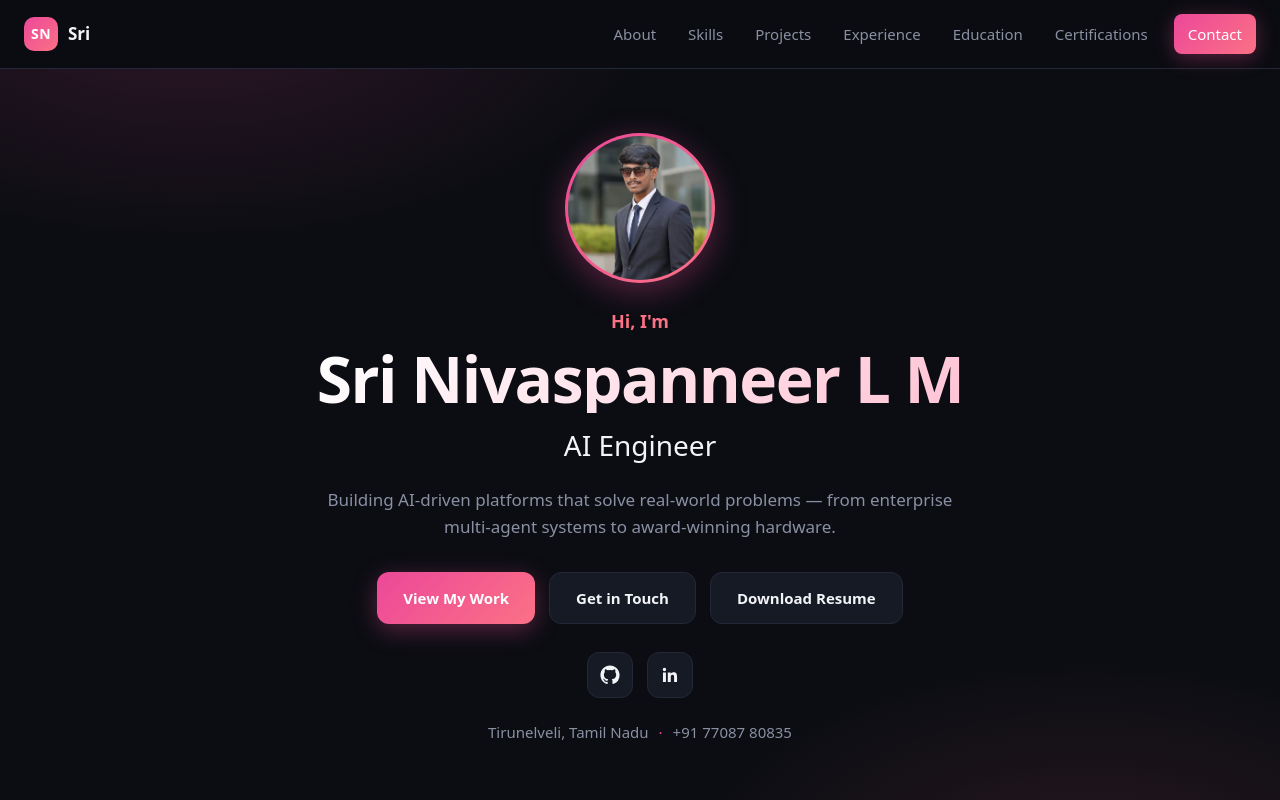
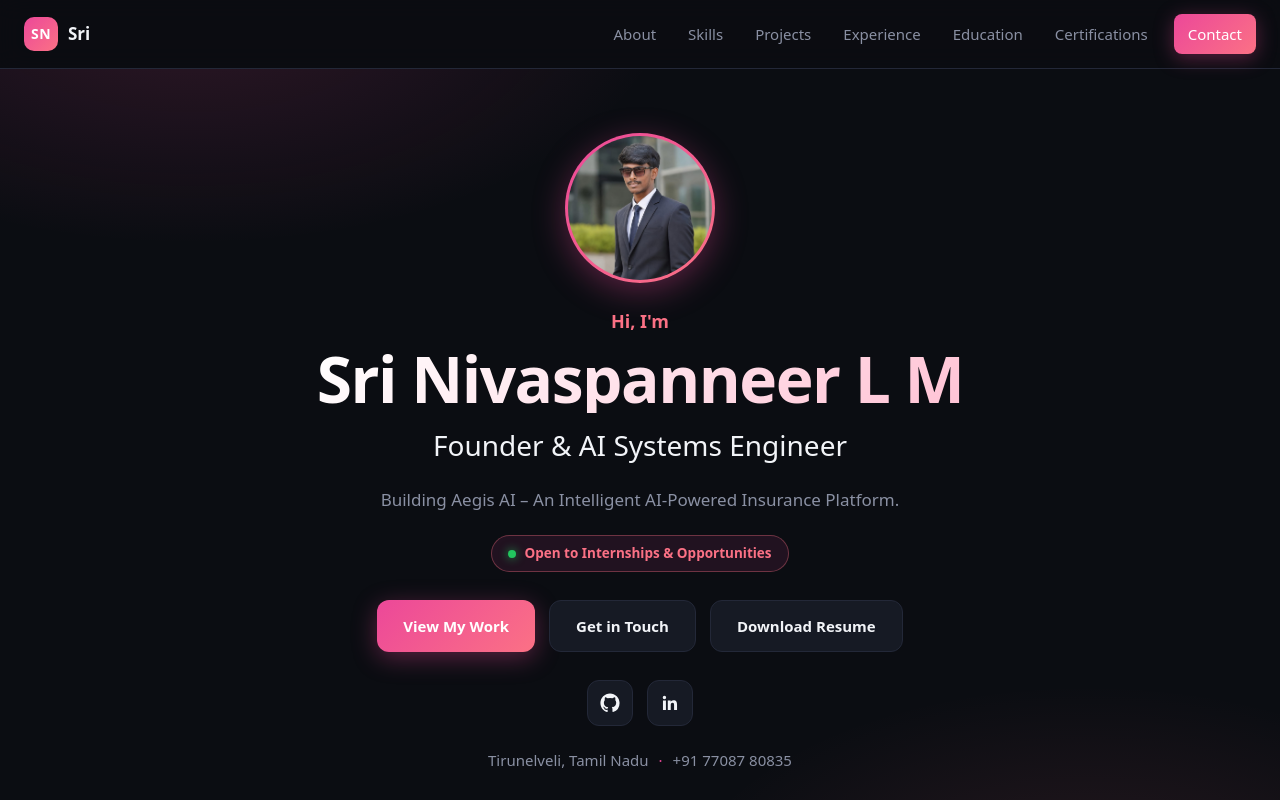
Before and after one commit to srinivaspanneerlm-cyber/srinivaspanneerlm-cyber.github.io, a React (Vite) app: page / in a window 1280 px wide. Shown: the top 800 px of the page. Built offline with nearby package versions, Linux system fonts and the light colour scheme.

Commit message:
Update title to Founder & AI Systems Engineer, add availability badge

```diff
--- a/src/App.css
+++ b/src/App.css
@@ -116,8 +116,31 @@
   color: var(--text-h);
 }
 
+.hero-availability {
+  display: inline-flex;
+  align-items: center;
+  gap: 8px;
+  margin-bottom: 28px;
+  padding: 7px 16px;
+  border-radius: 999px;
+  font-size: 13.5px;
+  font-weight: 600;
+  color: var(--accent-2);
+  border: 1px solid rgba(251, 113, 133, 0.35);
+  background: rgba(236, 72, 153, 0.1);
+}
+
+.hero-availability::before {
+  content: '';
+  width: 8px;
+  height: 8px;
+  border-radius: 50%;
+  background: #22c55e;
+  box-shadow: 0 0 10px rgba(34, 197, 94, 0.8);
+}
+
 .hero-tagline {
-  margin: 0 auto 32px;
+  margin: 0 auto 22px;
   max-width: 640px;
   font-size: 17px;
   color: var(--text-dim);
--- a/src/App.jsx
+++ b/src/App.jsx
@@ -55,6 +55,7 @@ function Hero() {
         <h1 className="hero-name">{profile.name}</h1>
         <p className="hero-title">{profile.title}</p>
         <p className="hero-tagline">{profile.tagline}</p>
+        <div className="hero-availability">Open to Internships &amp; Opportunities</div>
         <div className="hero-actions">
           <a className="btn btn-primary" href="#projects">
             View My Work
--- a/src/data.js
+++ b/src/data.js
@@ -1,8 +1,8 @@
 export const profile = {
   name: 'Sri Nivaspanneer L M',
-  title: 'AI Engineer',
+  title: 'Founder & AI Systems Engineer',
   tagline:
-    'Building AI-driven platforms that solve real-world problems — from enterprise multi-agent systems to award-winning hardware.',
+    'Building Aegis AI – An Intelligent AI-Powered Insurance Platform.',
   location: 'Tirunelveli, Tamil Nadu',
   phone: '+91 77087 80835',
   email: 'Srinivaspanneerlm@gmail.com',
```
